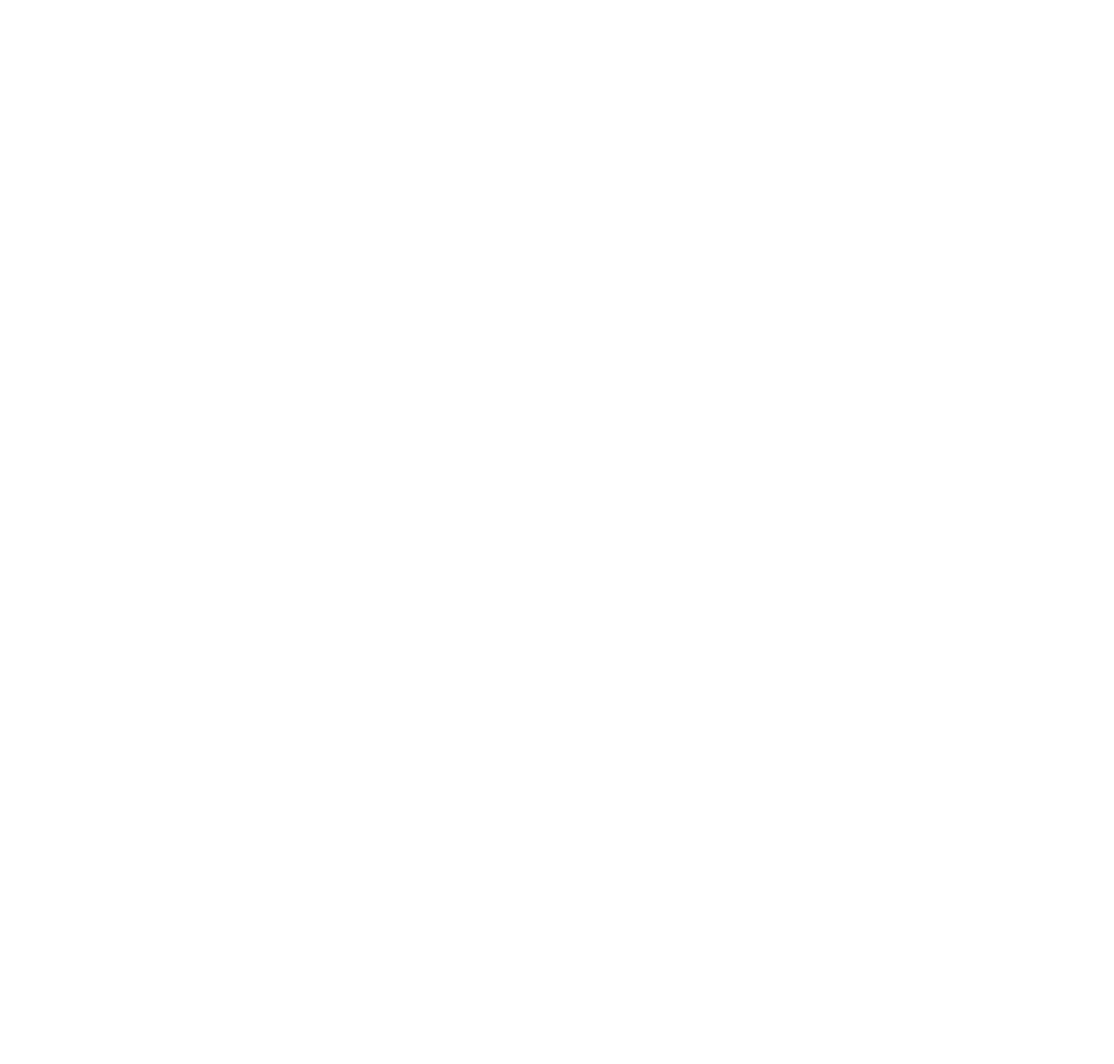
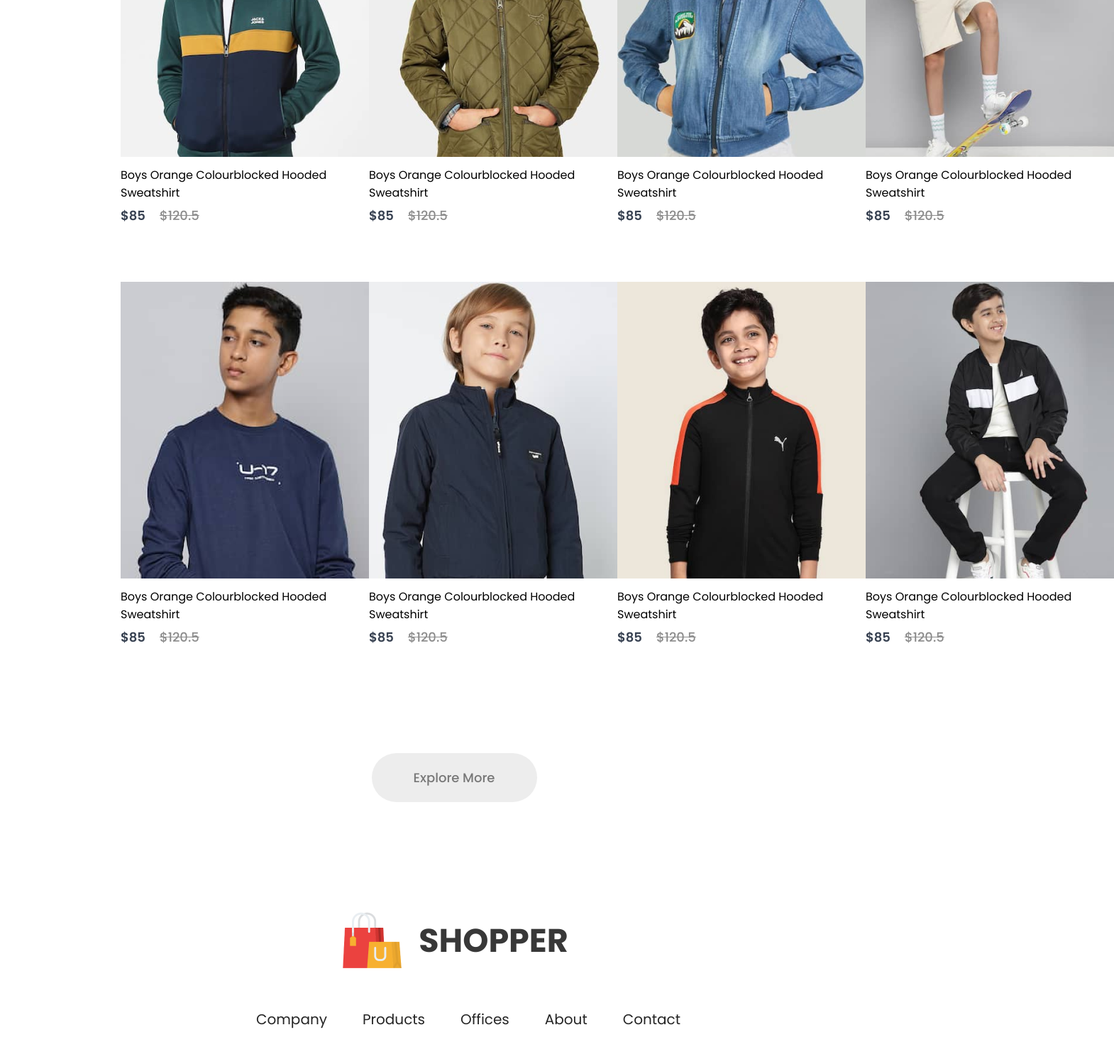
Before and after one commit to 17070610/techvault, a React (Create React App) app: page /kids in a window 1280 px wide. Shown: the part 1240-2739 px from the top of the page at 71% size, 1570 px wide, since content can reach past the window. Before the commit the page ends 800 px from the top, so only its background shows below. Built offline with nearby package versions, Linux system fonts and the light colour scheme.

Commit message:
Add the Categories page

```diff
--- a/src/App.js
+++ b/src/App.js
@@ -6,6 +6,10 @@
 import Product from "./Pages/Product";
 import Cart from "./Pages/Cart";
 import LoginSignup from "./Pages/LoginSignup";
+import Footer from "./Components/Footer/Footer";
+import men_banner from './Components/Assets/banner_mens.png'
+import women_banner from './Components/Assets/banner_women.png'
+import kids_banner from './Components/Assets/banner_kids.png'
 
 function App() {
   return (
@@ -14,15 +18,16 @@
             <Navbar/>
             <Routes>
                 <Route path='/' element={<Shop/>}/>
-                <Route path='/mens' element={<ShopCategory category="men"/>}/>
-                <Route path='/womens' element={<ShopCategory category="women"/>}/>
-                <Route path='/kids' element={<ShopCategory category="kid"/>}/>
+                <Route path='/mens' element={<ShopCategory banner={men_banner} category="men"/>}/>
+                <Route path='/womens' element={<ShopCategory banner={women_banner} category="women"/>}/>
+                <Route path='/kids' element={<ShopCategory banner={kids_banner} category="kid"/>}/>
                 <Route path="product" element={<Product/>}>
                     <Route path=':productId' element={<Product/>}/>
                 </Route>
                 <Route path='/cart' element={<Cart/>}/>
                 <Route path='/login' element={<LoginSignup/>}/>
             </Routes>
+            <Footer/>
         </BrowserRouter>
     </div>
   );
--- /dev/null
+++ b/src/Components/Footer/Footer.css
@@ -0,0 +1,61 @@
+.footer {
+    display: flex;
+    flex-direction: column;
+    justify-content: center;
+    align-items: center;
+    gap: 50px;
+}
+
+.footer-logo {
+    display: flex;
+    align-items: center;
+    gap: 20px
+}
+
+.footer-logo p {
+    color: #383838;
+    font-size: 46px;
+    font-weight: 700;
+}
+
+.footer-links {
+    display: flex;
+    list-style: none;
+    gap: 50px;
+    color: #252525;
+    font-size: 20px;
+}
+
+.footer-links li {
+    cursor: pointer;
+}
+
+.footer-social-icon {
+    display: flex;
+    gap: 20px;
+}
+
+.footer-icons-container {
+    padding: 10px 10px 6px;
+    background-color: #fbfbfb;
+    border: 1px solid #ebebeb;
+}
+
+.footer-copyright {
+    display: flex;
+    flex-direction: column;
+    align-items: center;
+    gap: 30px;
+    width: 100%;
+    margin-bottom: 30px;
+    color: #1a1a1a;
+    font-size: 20px;
+}
+
+.footer-copyright hr {
+    width: 80%;
+    border: none;
+    border-radius: 10px;
+    height: 2px;
+    background-color: #c7c7c7;
+}
--- /dev/null
+++ b/src/Components/Footer/Footer.jsx
@@ -0,0 +1,41 @@
+import React from 'react';
+import './Footer.css'
+import footer_logo from '../Assets/logo_big.png'
+import instagram_icon from '../Assets/instagram_icon.png'
+import pinterest_icon from '../Assets/pinterest_icon.png'
+import whatsapp_icon from '../Assets/whatsapp_icon.png'
+
+const Footer = () => {
+    return (
+        <div className="footer">
+            <div className="footer-logo">
+                <img src={footer_logo} alt=""/>
+                <p>SHOPPER</p>
+            </div>
+            <ul className="footer-links">
+                <li>Company</li>
+                <li>Products</li>
+                <li>Offices</li>
+                <li>About</li>
+                <li>Contact</li>
+            </ul>
+            <div className="footer-social-icon">
+                <div className="footer-icons-container">
+                    <img src={instagram_icon} alt=""/>
+                </div>
+                <div className="footer-icons-container">
+                    <img src={pinterest_icon} alt=""/>
+                </div>
+                <div className="footer-icons-container">
+                    <img src={whatsapp_icon} alt=""/>
+                </div>
+            </div>
+            <div className="footer-copyright">
+                <hr/>
+                <p>Copyright @ 2025 - All rights reserved</p>
+            </div>
+        </div>
+    )
+}
+
+export default Footer;
--- a/src/Components/NewCollections/NewCollections.jsx
+++ b/src/Components/NewCollections/NewCollections.jsx
@@ -10,7 +10,7 @@
             <hr />
             <div className="collections">
                 {new_collections.map((item, i) => {
-                    return <Item key={i} id={item.id} name={item.name} image={item.image} new_price={item.new_price} old_price={item.old_price}></Item>
+                    return <Item key={i} id={item.id} name={item.name} image={item.image} new_price={item.new_price} old_price={item.old_price} />
                 })}
             </div>
         </div>
--- /dev/null
+++ b/src/Context/ShopContext.jsx
@@ -0,0 +1,16 @@
+import React, {createContext} from "react";
+import all_product from "../Components/Assets/all_product";
+
+export const ShopContext  = createContext(null);
+
+const ShopContextProvider = (props) => {
+    const ContextValue = {all_product}
+
+    return (
+        <ShopContext.Provider value={ContextValue}>
+            {props.children}
+        </ShopContext.Provider>
+    )
+}
+
+export default ShopContextProvider;
--- /dev/null
+++ b/src/Pages/CSS/ShopCategory.css
@@ -0,0 +1,44 @@
+.shop-category-banner {
+    display: block;
+    margin: 30px auto;
+    width: 82%
+}
+
+.shop-category-indexSort{
+    display: flex;
+    margin: 0 170px;
+    justify-content: space-between;
+    align-items: center;
+}
+
+.shop-category-sort{
+    padding: 10px 20px;
+    border-radius: 40px;
+    border: 1px solid #888;
+}
+
+.shop-category-indexSort p span {
+    font-weight: 600;
+}
+
+.shop-category-products{
+    margin: 20px 170px;
+    display: grid;
+    grid-template-columns: repeat(4, 1fr);
+    row-gap: 80px;
+}
+
+.shop-category-loadmore {
+    display: flex;
+    justify-content: center;
+    align-items: center;
+    margin: 150px auto;
+    width: 233px;
+    height: 69px;
+    border-radius: 75px;
+    background: #ededed;
+    color: #787878;
+    font-size: 18px;
+    font-weight: 500;
+
+}
--- a/src/Pages/ShopCategory.jsx
+++ b/src/Pages/ShopCategory.jsx
@@ -1,9 +1,35 @@
-import React from 'react';
+import React, {useContext} from 'react';
+import './CSS/ShopCategory.css'
+import { ShopContext } from "../Context/ShopContext";
+import dropdown_icon from '../Components/Assets/dropdown_icon.png'
+import Item from '../Components/Item/Item';
 
-const ShopCategory = () => {
+const ShopCategory = (props) => {
+    const {all_product} = useContext(ShopContext);
     return (
-        <div>
-
+        <div className="shop-category">
+            <img className='shop-category-banner' src= {props.banner} alt=""/>
+            <div className="shop-category-indexSort">
+                <p>
+                    <span>Showing 1-12</span> out of 36 products
+                </p>
+                <div className="shop-category-sort">
+                    Sort by <img src={dropdown_icon} alt=""/>
+                </div>
+            </div>
+            <div className="shop-category-products">
+                {all_product.map((item, i) => {
+                    if (props.category === item.category) {
+                        return <Item key={i} id={item.id} name={item.name} image={item.image} new_price={item.new_price} old_price={item.old_price} />
+                    }
+                    else{
+                        return null;
+                    }
+                })}
+            </div>
+            <div className="shop-category-loadmore">
+                Explore More
+            </div>
         </div>
     )
 }
--- a/src/index.js
+++ b/src/index.js
@@ -3,12 +3,13 @@
 import './index.css';
 import App from './App';
 import reportWebVitals from './reportWebVitals';
+import ShopContextProvider from "./Context/ShopContext";
 
 const root = ReactDOM.createRoot(document.getElementById('root'));
 root.render(
-  <React.StrictMode>
+  <ShopContextProvider>
     <App />
-  </React.StrictMode>
+  </ShopContextProvider>
 );
 
 // If you want to start measuring performance in your app, pass a function
```
Also changed, not shown: src/Components/Assets/pinterest_icon.png (renamed from src/Components/Assets/pintester_icon.png).
